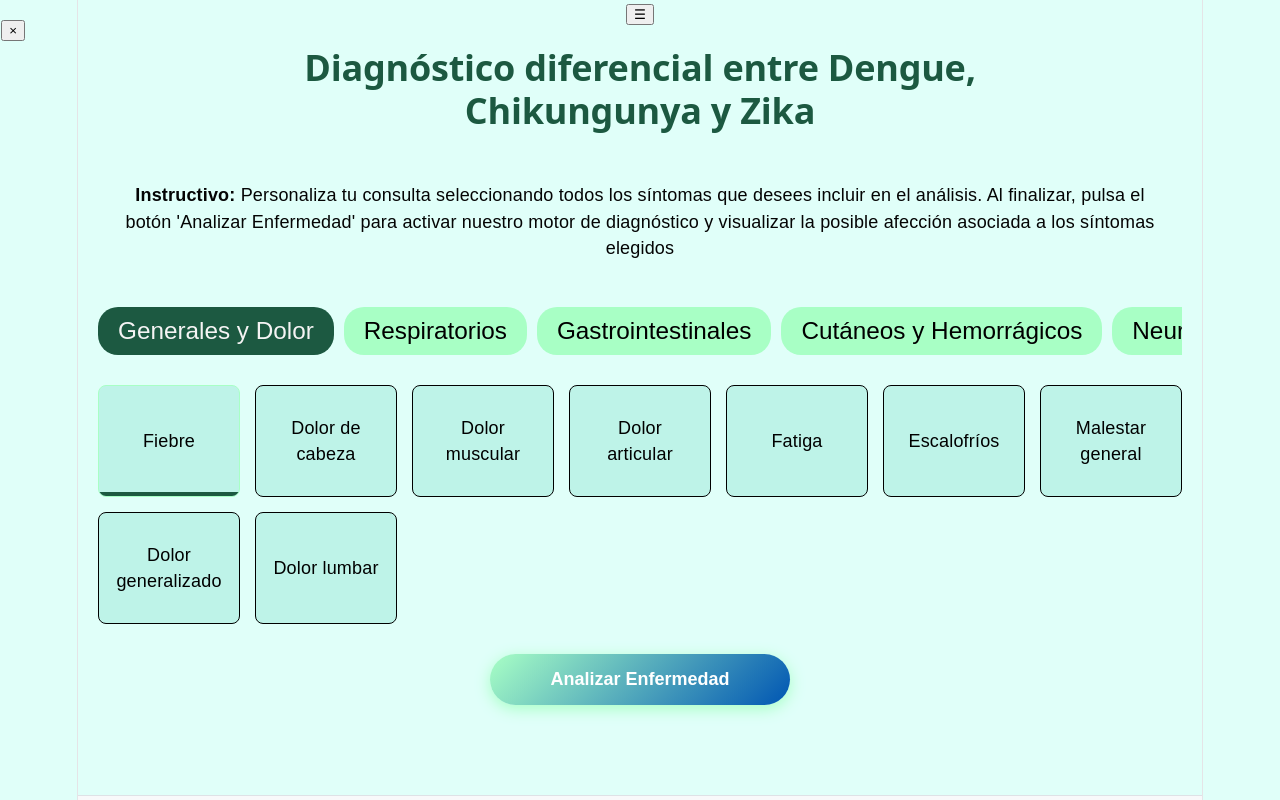
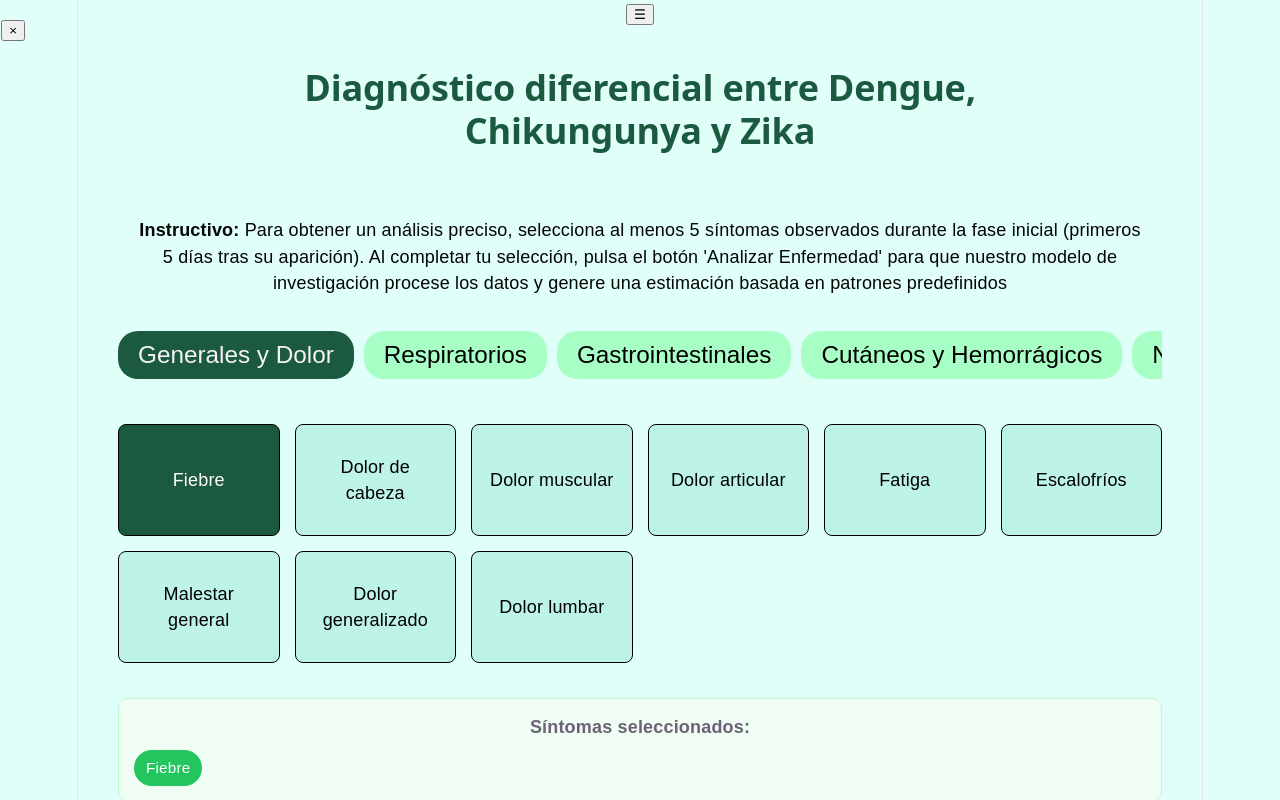
Before and after one commit to JimenaMV21/Diagnostico_Diferencial_Red, a React (Vite) app: page / in a window 1280 px wide. Both pictures are taken after a click on the element "Fiebre". Shown: the top 800 px of the page. Built offline with nearby package versions, Linux system fonts and the light colour scheme.

Commit message:
Barra de sintomas seleccionados agregada

```diff
--- a/src/App.css
+++ b/src/App.css
@@ -135,7 +135,9 @@ body { margin: 0; padding: 0; overflow-x: hidden; font-family: sans-serif; }
 }
 
 .tarjeta-sintoma.seleccionada {
-  border-color: var(--verde);
+  border-color: #000000 ;
+  background-color: var(--verdeFuerte);
+  color: #ffffff;
 }
 
 .tarjeta-sintoma.seleccionada::after {
@@ -314,14 +316,21 @@ body { margin: 0; padding: 0; overflow-x: hidden; font-family: sans-serif; }
 }
 
 .titulo-principal {
-  text-align: center;      /* Centrado */
-  color: var(--verdeFuerte);          /* Un azul oscuro profesional */
-  font-size: 2rem;         /* Tamaño grande pero legible */
-  line-height: 1.2;        /* Espaciado entre líneas para que no se peguen */
-  margin: 0 auto 30px auto;/* Centra el elemento y separa del contenido */
-  max-width: 800px;        /* Evita que el texto sea interminablemente ancho */
-  padding: 0 20px;         /* Espacio lateral para pantallas móviles */
+  text-align: center;
+  color: var(--verdeFuerte);
+  font-size: 2rem;
+  line-height: 1.2;
+  margin: 0 auto 30px auto;
+  max-width: 800px;
+  padding: 0 20px;
   font-weight: 700;
+}
+
+.contenedor-prueba {
+  display: flex;
+  flex-direction: column;
+  gap: 15px; /* Esto separará todos los bloques verticalmente */
+  padding: 20px;
 }
 
 /* Animación simple */
--- a/src/TestModel.jsx
+++ b/src/TestModel.jsx
@@ -7,6 +7,7 @@ export default function TestModel() {
   const [selecciones, setSelecciones] = useState({});
   const [categoriaActiva, setCategoriaActiva] = useState(gruposSintomas[0]);
   const [resultado, setResultado] = useState("");
+  const [mensajeError, setMensajeError] = useState("");
 
   const manejarCambio = (sintoma) => {
     setSelecciones(prev => ({
@@ -16,8 +17,19 @@ export default function TestModel() {
   };
 
   const ejecutarPrediccion = async () => {
+    const marcados = Object.values(selecciones).filter(Boolean).length;
+    console.log("Síntomas marcados:", marcados);
+
+    if (marcados < 5) {
+      setMensajeError("Por favor, selecciona al menos 5 síntomas.");
+      setTimeout(() => setMensajeError(""), 3000);
+      return;
+    }
+
+    // Si pasa la validación:
     const listaCompleta = gruposSintomas.flatMap(g => g.items);
     const arrayParaModelo = listaCompleta.map(sintoma => selecciones[sintoma] ? 1 : 0);
+
     const res = await predecirEnfermedad(arrayParaModelo);
     setResultado(res);
   };
@@ -26,18 +38,12 @@ export default function TestModel() {
     <div className="contenedor-prueba">
       <h2 className="titulo-principal">Diagnóstico diferencial entre Dengue, Chikungunya y Zika</h2>
 
-      <p className="mensaje-box3" style={{
-  padding: '20px',
-  borderRadius: '15px',
-  color: '#040404',
-  fontSize: '1rem'
-}}>
-  <strong> Instructivo: </strong> Personaliza tu consulta seleccionando todos los síntomas que desees incluir en el análisis. Al finalizar, pulsa el botón 'Analizar Enfermedad' para activar nuestro motor de diagnóstico y visualizar la posible afección asociada a los síntomas elegidos
+      <p className="mensaje-box3" style={{ padding: '20px', borderRadius: '15px', color: '#040404', fontSize: '1rem' }}>
+        <strong> Instructivo: </strong> Para obtener un análisis preciso, selecciona al menos 5 síntomas observados durante la fase inicial (primeros 5 días tras su
+        aparición). Al completar tu selección, pulsa el botón 'Analizar Enfermedad' para que nuestro modelo de investigación procese los datos y genere una estimación
+        basada en patrones predefinidos
       </p>
 
-      <br />
-
-      {/* Pestañas de Clasificación */}
       <div className="menu-pestanas">
         {gruposSintomas.map((grupo) => (
           <button
@@ -50,7 +56,6 @@ export default function TestModel() {
         ))}
       </div>
 
-      {/* Recuadros de Síntomas (Grid único) */}
       <div className="grid-sintomas">
         {categoriaActiva.items.map((sintoma) => (
           <div
@@ -63,11 +68,60 @@ export default function TestModel() {
         ))}
       </div>
 
-      {/* ... dentro de tu return ... */}
+      {/* Box de Seleccion */}
+      {/* Sección de visualización de síntomas */}
+<div className="sintomas-seleccionados-box" style={{
+  marginTop: '20px',
+  marginBottom: '20px',
+  padding: '15px',
+  background: '#f0fdf4',
+  borderRadius: '10px',
+  border: '1px solid #bbf7d0'
+}}>
+  <p style={{ margin: '0 0 10px 0', fontWeight: 'bold' }}>Síntomas seleccionados:</p>
+  <div style={{ display: 'flex', flexWrap: 'wrap', gap: '8px' }}>
+    {Object.keys(selecciones).filter(s => selecciones[s]).map(sintoma => (
+      <span key={sintoma} style={{
+        background: '#22c55e',
+        color: 'white',
+        padding: '5px 12px',
+        borderRadius: '20px',
+        fontSize: '0.85rem'
+      }}>
+        {sintoma}
+      </span>
+    ))}
+    {Object.values(selecciones).filter(Boolean).length === 0 && (
+      <span style={{ color: '#666', fontStyle: 'italic' }}>Ningún Síntoma Seleccionado</span>
+    )}
+  </div>
+</div>
 
-<button onClick={ejecutarPrediccion} className="boton-probar">
+      <button
+        onClick={ejecutarPrediccion}
+        className="boton-probar"
+      >
         Analizar Enfermedad
       </button>
+
+      {mensajeError && (
+        <div style={{
+          position: 'fixed',
+          bottom: '50px',
+          left: '50%',
+          transform: 'translateX(-50%)',
+          backgroundColor: '#dc3545',
+          color: 'white',
+          padding: '20px 30px',
+          borderRadius: '50px',
+          boxShadow: '0 10px 20px rgba(0,0,0,0.3)',
+          zIndex: 9999,
+          fontWeight: 'bold',
+          fontSize: '1.1rem'
+        }}>
+          {mensajeError}
+        </div>
+      )}
 
       {resultado && (
         <div className="resultado-box">
```
Lines whose indentation alone changed are shown as unchanged.
